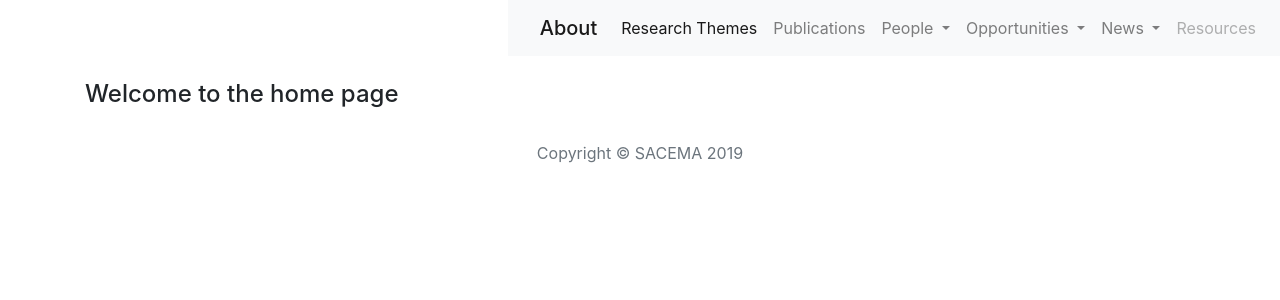
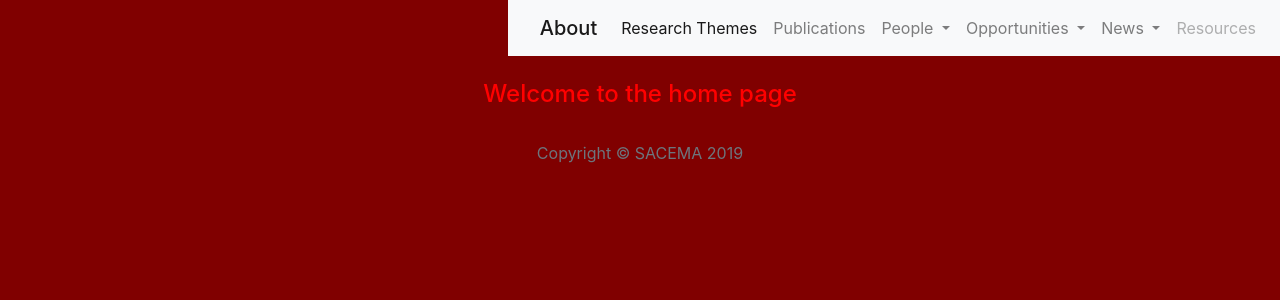
Before and after one commit to Kibnelson/myproject, a Django app: page / in a window 1280 px wide. Shown: the top 300 px of the page. Run offline with Django 3.2, Linux system fonts and the light colour scheme; some libraries are stand-ins or nearby versions.

Commit message:
added the first css files

```diff
--- a/myapp/templates/basenew.html
+++ b/myapp/templates/basenew.html
@@ -1,4 +1,4 @@
-{% load static  %}
+ {% load static  %}
 <!doctype html>
 <html lang="en">
   <head>
@@ -16,7 +16,12 @@
 
     <!-- Bootstrap CSS -->
     <link rel="stylesheet" href="https://stackpath.bootstrapcdn.com/bootstrap/4.1.2/css/bootstrap.min.css" integrity="sha384-Smlep5jCw/wG7hdkwQ/Z5nLIefveQRIY9nfy6xoR1uRYBtpZgI6339F5dgvm/e9B" crossorigin="anonymous">
+
+
 	<title>{% block title %}Hello, world!{% endblock %}</title>
+  <!-- Configuring CSS in django website -->
+
+  <link rel="stylesheet" href="{% static 'main/css/style1.css'%}">
 </head>
 
   <body>
@@ -100,6 +105,7 @@
 
 <div>
 
+
 </body>
 
 <footer class = "text-muted" text align = "center">
--- a/myapp/templates/home.html
+++ b/myapp/templates/home.html
@@ -1,5 +1,5 @@
 {% extends 'basenew.html' %}
 {%block title%} Home {% endblock %}
 {% block content %}
-<h4>Welcome to the home page</h4>
+<h4 style= 'color:red'>  Welcome to the home page</h4>
 {% endblock %}
--- /dev/null
+++ b/static/main/css/style1.css
@@ -0,0 +1,5 @@
+body {
+    background-color: maroon;
+     text-align: center;
+
+}
```
Also changed, not shown: myproject/settings.py (+3 -6 lines), static/main/img/Horizontal_with_Tagline_CMYK.svg (added), static/main/img/favicon.ico (added), static/main/img/logo from Lynnemore.jpg (added), static/main/img/sacema.jpg (added), static/main/img/sacemalogo2018.jpg (added), static/main/img/stellenboschlogo.jpg (added).
